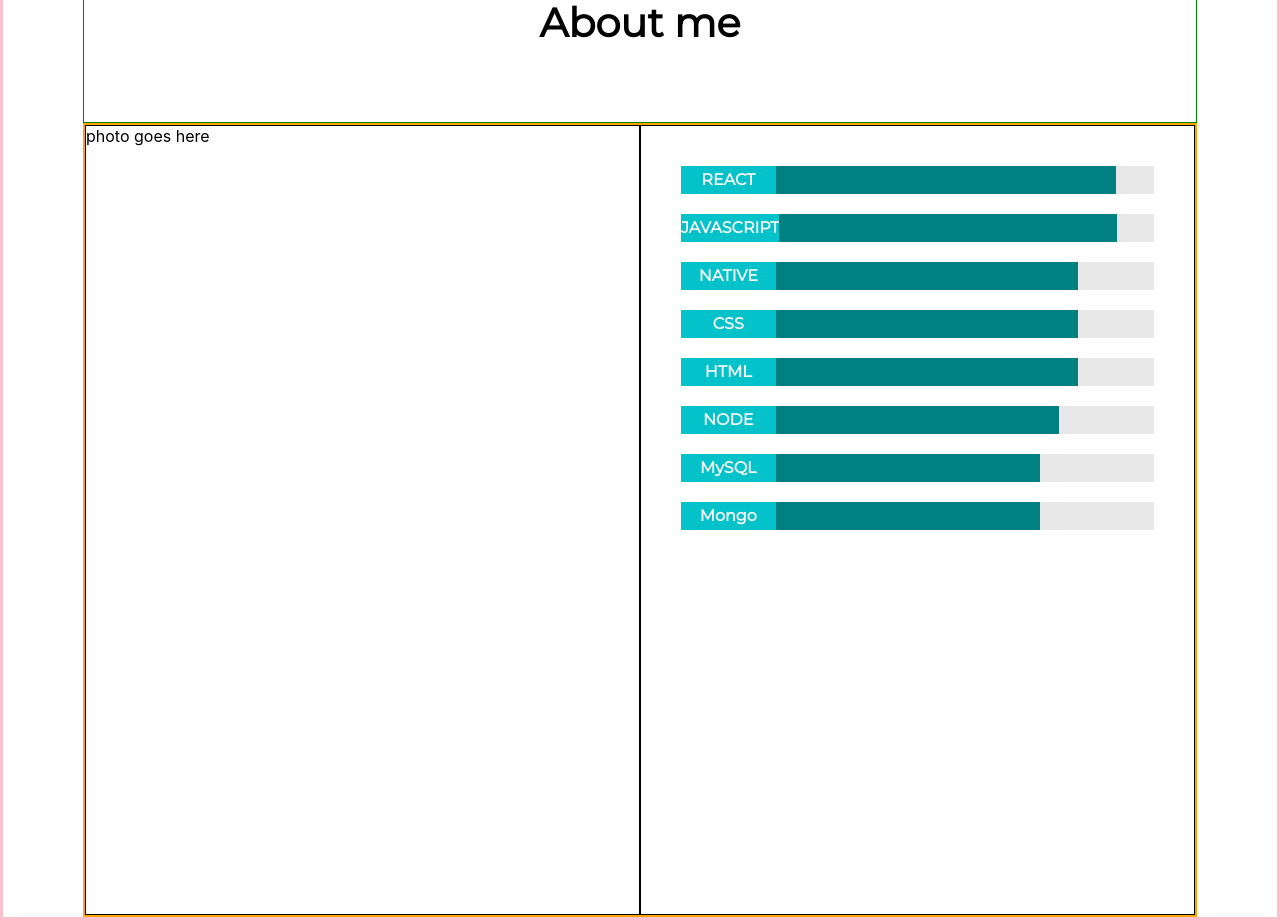
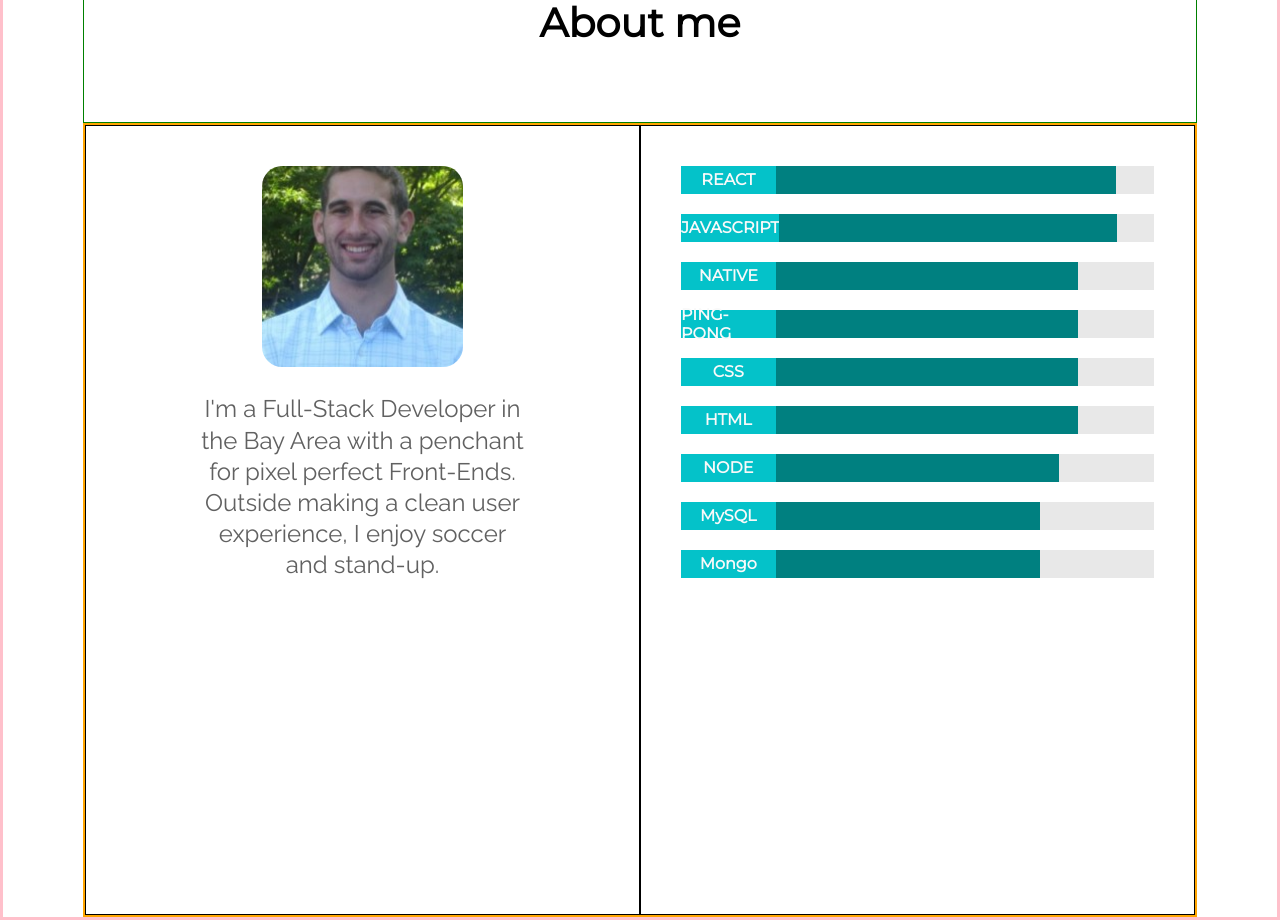
Before and after one commit to NickHolke/Portfolio-React, a React (Create React App) app: page / in a window 1280 px wide. Shown: the part 940-1860 px from the top of the page. Built offline with nearby package versions, Linux system fonts and the light colour scheme.

Commit message:
Added a photo and description

```diff
--- a/src/components/about/about.js
+++ b/src/components/about/about.js
@@ -7,7 +7,7 @@ import {
   photoWrapper,
   skillsWrapper
 } from './about.module.scss';
-import { NavBar, Graph } from '../routes';
+import { NavBar, Graph, Photo } from '../routes';
 
 const LandingPage = () => (
   <div id="about-section" className={aboutSection}>
@@ -18,7 +18,7 @@ const LandingPage = () => (
       </div>
       <div className={wrapper}>
         <div className={photoWrapper}>
-          photo goes here
+          <Photo />
         </div>
         <div className={skillsWrapper}>
           <Graph />
--- a/src/components/about/about.module.scss
+++ b/src/components/about/about.module.scss
@@ -37,6 +37,8 @@ h2 {
 .photoWrapper {
   flex: 1;
   border: 1px solid black;
+  display: flex;
+  justify-content: center;
 }
 
 .skillsWrapper {
--- a/src/components/globalStyle.scss
+++ b/src/components/globalStyle.scss
@@ -11,3 +11,4 @@ $pink: #E22866;
 $darkBlue: #1B242f;
 $titleFont: 'Montserrat';
 $font: 'Raleway';
+$fontColor: #616161;
--- a/src/components/graph/graph.js
+++ b/src/components/graph/graph.js
@@ -20,6 +20,7 @@ const Graph = () => {
       <Bar width='90%' delay='900ms' name='REACT'/>
       <Bar width='90%' delay='1000ms' name='JAVASCRIPT'/>
       <Bar width='80%' delay='1100ms' name='NATIVE'/>
+      <Bar width='80%' delay='1200ms' name='PING-PONG'/>
       <Bar width='80%' delay='1200ms' name='CSS'/>
       <Bar width='80%' delay='1300ms' name='HTML'/>
       <Bar width='75%' delay='1400ms' name='NODE'/>
--- /dev/null
+++ b/src/components/photo/photo.js
@@ -0,0 +1,28 @@
+import React from 'react';
+import {
+  wrapper,
+  textWrapper,
+  show,
+} from './photo.module.scss';
+import { useInView } from 'react-intersection-observer';
+
+const Photo = () => {
+  const [ref, inView, entry] = useInView({
+    threshold: 0,
+  })
+
+  if (inView) {
+    entry.target.classList.add(show);
+  }
+  return (
+    <div ref={ref} className={wrapper}>
+      <img src="linkedIn_pic.jpeg" alt="no pic"></img>
+      <div className={textWrapper}>
+        I'm a Full-Stack Developer in the Bay Area with a penchant for pixel perfect Front-Ends.
+        Outside making a clean user experience, I enjoy soccer and stand-up.
+      </div>
+    </div>
+  )
+}
+
+export default Photo;
--- /dev/null
+++ b/src/components/photo/photo.module.scss
@@ -0,0 +1,31 @@
+@import '../globalStyle.scss';
+
+img {
+  border-radius: 10%;
+  width: 60%;
+}
+
+.wrapper {
+  text-align: center;
+  width: 75%;
+  display: flex;
+  flex-direction: column;
+  align-items: center;
+  padding: 40px;
+  transform: translateX(-60%);
+  opacity: 0;
+  transition: opacity 900ms ease-in-out, transform 900ms ease-in-out;
+}
+
+.show {
+  opacity: 1;
+  transform: translateX(0);
+}
+
+.textWrapper {
+  margin-top: 26px;
+  font-family: $font;
+  font-size: 24px;
+  color: $fontColor;
+  line-height: 1.3;
+}
--- a/src/components/routes.js
+++ b/src/components/routes.js
@@ -3,11 +3,13 @@ import LandingPage from './landing-page/landingPage';
 import NavBar from './navBar/navBar';
 import Graph from './graph/graph';
 import Bar from './bar/bar';
+import Photo from './photo/photo';
 
 export {
   About,
   LandingPage,
   NavBar,
   Graph,
-  Bar
+  Bar,
+  Photo,
 }
```
Also changed, not shown: public/linkedIn_pic.jpeg (added).
